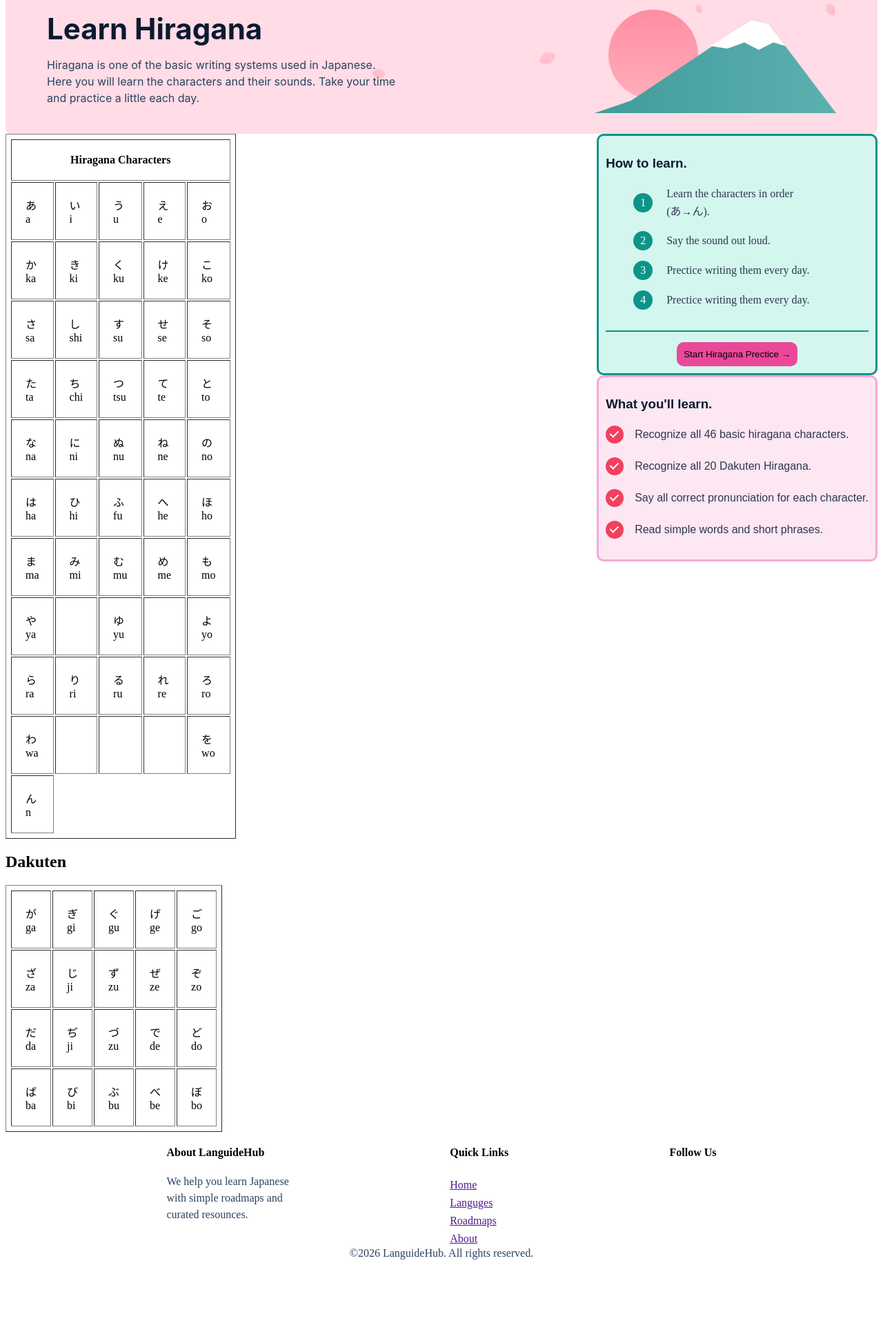
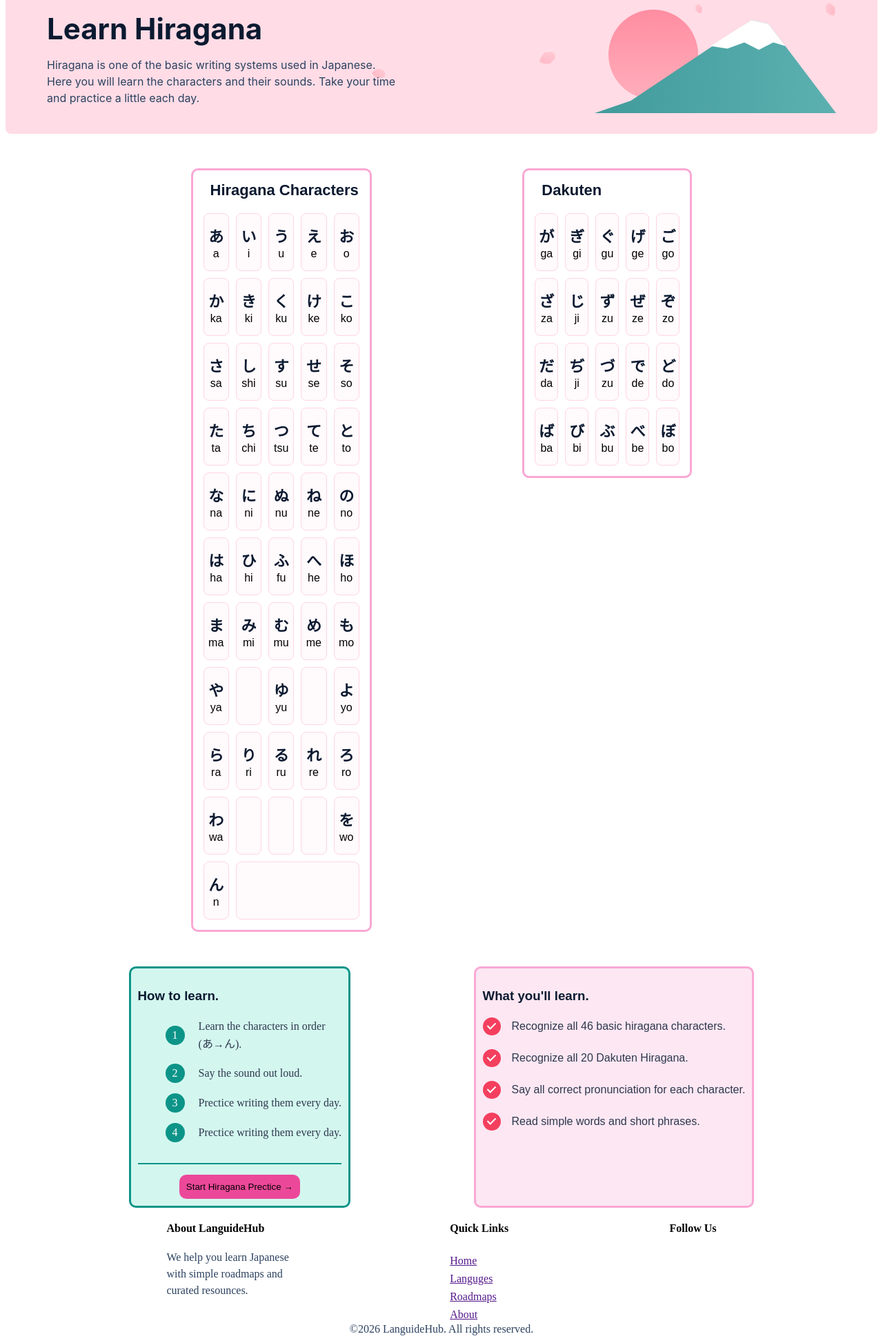
Before and after one commit to Sahina-07/Languide-hub, a Flask app: template templates/hiragana.html in a window 1280 px wide. Shown: the part 165-2112 px from the top of the page at 69% size. Before the commit the page ends 1991 px from the top, so only its background shows below. Run offline with Flask 3, Linux system fonts and the light colour scheme; the template is opened without the code that fills it, so the values that code supplies are empty.

Commit message:
Given basic css to Hiragana Table

```diff
--- a/static/hiragana.css
+++ b/static/hiragana.css
@@ -226,15 +226,17 @@ p {
                             Table-Hiragana
 ============================================================================ */
 
-#block{
+ #Hiragana-table{
     display: flex;
-    justify-content: space-between;
-}
+    justify-content: space-evenly;
+    margin: 50px
+ }
 
 .hiragana-char{
     padding: 5px;
 
 }
+
 
 
 /* ==================================FOOTER========================================= */
@@ -256,6 +258,11 @@ p {
     justify-content: center;
 }
 /* ============================Suggetion=================================== */
+#suggetion{
+    display: flex;
+    justify-content: center;
+    justify-content: space-evenly;
+}
 .list-title{
     font-family: sans-serif;
     color: #0b1a30;
@@ -366,3 +373,43 @@ p {
     align-items: center;
     margin-bottom: 15px;
 }
+/* ===========Table================= */
+.hiragana-char{
+  border: solid #F9A8D4;
+  border-radius: 10px;
+  border-spacing: 10px; /* Separates the cards */
+  width: 100%;
+  max-width: 600px;
+  font-family: sans-serif;
+}
+/* Header style styling */
+ .hiragana-char th{
+    font-size: 22px;
+    color: #0b1a30;
+    text-align: left;
+    padding-left: 10px;
+    padding-bottom: 10px;
+ }
+/* Rounded card style for individual cells */
+.hiragana-char td{
+    background-color: #fffafc;
+    border: 1px solid #ffd5e0;
+    border-radius: 8px;
+    padding: 15px 5px;
+    text-align: center;
+    width: 20%;
+}
+/* Japanese Character layout */
+.hiragana-char .char{
+    display: block;
+    font-size: 22px;
+    font-weight: bold;
+    color: #0b1a30;
+    margin-bottom: 2px;
+}
+/* English */
+.hiragana-char .romanji{
+    display: block;
+    font-size: 22px;
+    color: #758294;
+}
--- a/templates/hiragana.html
+++ b/templates/hiragana.html
@@ -70,123 +70,128 @@
 
         <div id="block">
             <!-- ===============Hiragana table============== -->
-            <div id="Hiragana-table"> <!--full tabel div-->
+            <div id="Hiragana-table"> <!--full table div-->
                 <div> <!--table 1 div-->
-                    <table class="hiragana-char" cellpadding="20" border="1">
+                    <!-- Removed border and cellpadding to let CSS handle it cleanly -->
+                    <table class="hiragana-char">
                         <tr>
                             <th colspan="5">Hiragana Characters</th>
                         </tr>
                         <tr>
-                            <td>あ <br> a</td>
-                            <td>い <br>i</td>
-                            <td>う <br>u</td>
-                            <td>え <br>e</td>
-                            <td>お <br>o</td>
+                            <td><span class="char">あ</span><span class="romaji">a</span></td>
+                            <td><span class="char">い</span><span class="romaji">i</span></td>
+                            <td><span class="char">う</span><span class="romaji">u</span></td>
+                            <td><span class="char">え</span><span class="romaji">e</span></td>
+                            <td><span class="char">お</span><span class="romaji">o</span></td>
                         </tr>
                         <tr>
-                            <td>か <br>ka</td>
-                            <td>き <br>ki</td>
-                            <td>く <br>ku</td>
-                            <td>け <br>ke</td>
-                            <td>こ <br>ko</td>
+                            <td><span class="char">か</span><span class="romaji">ka</span></td>
+                            <td><span class="char">き</span><span class="romaji">ki</span></td>
+                            <td><span class="char">く</span><span class="romaji">ku</span></td>
+                            <td><span class="char">け</span><span class="romaji">ke</span></td>
+                            <td><span class="char">こ</span><span class="romaji">ko</span></td>
                         </tr>
                         <tr>
-                            <td>さ <br>sa</td>
-                            <td>し <br>shi</td>
-                            <td>す <br>su</td>
-                            <td>せ <br>se</td>
-                            <td>そ <br>so</td>
+                            <td><span class="char">さ</span><span class="romaji">sa</span></td>
+                            <td><span class="char">し</span><span class="romaji">shi</span></td>
+                            <td><span class="char">す</span><span class="romaji">su</span></td>
+                            <td><span class="char">せ</span><span class="romaji">se</span></td>
+                            <td><span class="char">そ</span><span class="romaji">so</span></td>
                         </tr>
                         <tr>
-                            <td>た<br>ta</td>
-                            <td>ち<br>chi</td>
-                            <td>つ<br>tsu</td>
-                            <td>て<br>te</td>
-                            <td>と<br>to</td>
+                            <td><span class="char">た</span><span class="romaji">ta</span></td>
+                            <td><span class="char">ち</span><span class="romaji">chi</span></td>
+                            <td><span class="char">つ</span><span class="romaji">tsu</span></td>
+                            <td><span class="char">て</span><span class="romaji">te</span></td>
+                            <td><span class="char">と</span><span class="romaji">to</span></td>
                         </tr>
                         <tr>
-                            <td>な<br>na</td>
-                            <td>に<br>ni</td>
-                            <td>ぬ<br>nu</td>
-                            <td>ね<br>ne</td>
-                            <td>の<br>no</td>
+                            <td><span class="char">な</span><span class="romaji">na</span></td>
+                            <td><span class="char">に</span><span class="romaji">ni</span></td>
+                            <td><span class="char">ぬ</span><span class="romaji">nu</span></td>
+                            <td><span class="char">ね</span><span class="romaji">ne</span></td>
+                            <td><span class="char">の</span><span class="romaji">no</span></td>
                         </tr>
                         <tr>
-                            <td>は<br>ha</td>
-                            <td>ひ<br>hi</td>
-                            <td>ふ<br>fu</td>
-                            <td>へ<br>he</td>
-                            <td>ほ<br>ho</td>
+                            <td><span class="char">は</span><span class="romaji">ha</span></td>
+                            <td><span class="char">ひ</span><span class="romaji">hi</span></td>
+                            <td><span class="char">ふ</span><span class="romaji">fu</span></td>
+                            <td><span class="char">へ</span><span class="romaji">he</span></td>
+                            <td><span class="char">ほ</span><span class="romaji">ho</span></td>
                         </tr>
                         <tr>
-                            <td>ま<br>ma</td>
-                            <td>み<br>mi</td>
-                            <td>む<br>mu</td>
-                            <td>め<br>me</td>
-                            <td>も<br>mo</td>
+                            <td><span class="char">ま</span><span class="romaji">ma</span></td>
+                            <td><span class="char">み</span><span class="romaji">mi</span></td>
+                            <td><span class="char">む</span><span class="romaji">mu</span></td>
+                            <td><span class="char">め</span><span class="romaji">me</span></td>
+                            <td><span class="char">も</span><span class="romaji">mo</span></td>
                         </tr>
                         <tr>
-                            <td>や<br>ya</td>
-                            <td></td>
-                            <td>ゆ<br>yu</td>
-                            <td></td>
-                            <td>よ<br>yo</td>
+                            <td><span class="char">や</span><span class="romaji">ya</span></td>
+                            <td class="empty-cell"></td>
+                            <td><span class="char">ゆ</span><span class="romaji">yu</span></td>
+                            <td class="empty-cell"></td>
+                            <td><span class="char">よ</span><span class="romaji">yo</span></td>
                         </tr>
                         <tr>
-                            <td>ら<br>ra</td>
-                            <td>り<br>ri</td>
-                            <td>る<br>ru</td>
-                            <td>れ<br>re</td>
-                            <td>ろ<br>ro</td>
-
+                            <td><span class="char">ら</span><span class="romaji">ra</span></td>
+                            <td><span class="char">り</span><span class="romaji">ri</span></td>
+                            <td><span class="char">る</span><span class="romaji">ru</span></td>
+                            <td><span class="char">れ</span><span class="romaji">re</span></td>
+                            <td><span class="char">ろ</span><span class="romaji">ro</span></td>
                         </tr>
                         <tr>
-                            <td>わ<br>wa</td>
-                            <td></td>
-                            <td></td>
-                            <td></td>
-                            <td>を<br>wo</td>
+                            <td><span class="char">わ</span><span class="romaji">wa</span></td>
+                            <td class="empty-cell"></td>
+                            <td class="empty-cell"></td>
+                            <td class="empty-cell"></td>
+                            <td><span class="char">を</span><span class="romaji">wo</span></td>
                         </tr>
                         <tr>
-                            <td>ん<br>n</td>
+                            <td><span class="char">ん</span><span class="romaji">n</span></td>
+                            <!-- Keeps alignment correct for the last row -->
+                            <td colspan="4" class="empty-cell"></td>
                         </tr>
                     </table>
                 </div> <!--table 1 div end-->
+
                 <!-- Dakuten Hiragana  -->
                 <div><!--table 2 div-->
-                    <h2>Dakuten</h2>
-                    <table class="hiragana-char" border="1" cellpadding="20">
+                    <table class="hiragana-char">
                         <tr>
-                            <td>が<br>ga</td>
-                            <td>ぎ<br>gi</td>
-                            <td>ぐ<br>gu</td>
-                            <td>げ<br>ge</td>
-                            <td>ご<br>go</td>
+                        <th colspan="5">Dakuten</th>
                         </tr>
                         <tr>
-                            <td>ざ<br>za</td>
-                            <td>じ<br>ji</td>
-                            <td>ず<br>zu</td>
-                            <td>ぜ<br>ze</td>
-                            <td>ぞ<br>zo</td>
+                            <td><span class="char">が</span><span class="romaji">ga</span></td>
+                            <td><span class="char">ぎ</span><span class="romaji">gi</span></td>
+                            <td><span class="char">ぐ</span><span class="romaji">gu</span></td>
+                            <td><span class="char">げ</span><span class="romaji">ge</span></td>
+                            <td><span class="char">ご</span><span class="romaji">go</span></td>
                         </tr>
                         <tr>
-                            <td>だ<br>da</td>
-                            <td>ぢ<br>ji</td>
-                            <td>づ<br>zu</td>
-                            <td>で<br>de</td>
-                            <td>ど<br>do</td>
+                            <td><span class="char">ざ</span><span class="romaji">za</span></td>
+                            <td><span class="char">じ</span><span class="romaji">ji</span></td>
+                            <td><span class="char">ず</span><span class="romaji">zu</span></td>
+                            <td><span class="char">ぜ</span><span class="romaji">ze</span></td>
+                            <td><span class="char">ぞ</span><span class="romaji">zo</span></td>
                         </tr>
                         <tr>
-                            <td>ば<br>ba</td>
-                            <td>び<br>bi</td>
-                            <td>ぶ<br>bu</td>
-                            <td>べ<br>be</td>
-                            <td>ぼ<br>bo</td>
+                            <td><span class="char">だ</span><span class="romaji">da</span></td>
+                            <td><span class="char">ぢ</span><span class="romaji">ji</span></td>
+                            <td><span class="char">づ</span><span class="romaji">zu</span></td>
+                            <td><span class="char">で</span><span class="romaji">de</span></td>
+                            <td><span class="char">ど</span><span class="romaji">do</span></td>
+                        </tr>
+                        <tr>
+                            <td><span class="char">ば</span><span class="romaji">ba</span></td>
+                            <td><span class="char">び</span><span class="romaji">bi</span></td>
+                            <td><span class="char">ぶ</span><span class="romaji">bu</span></td>
+                            <td><span class="char">べ</span><span class="romaji">be</span></td>
+                            <td><span class="char">ぼ</span><span class="romaji">bo</span></td>
                         </tr>
                     </table>
-                </div><!--table 1 div end-->
-            </div> <!--Full table div end-->
+                </div><!--table 2 div end-->
+            </div><!--Full table div end-->
             <div id="suggetion">
                 <div id="how-learn">
                     <h3 class="list1-title">How to learn.</h3>
```
